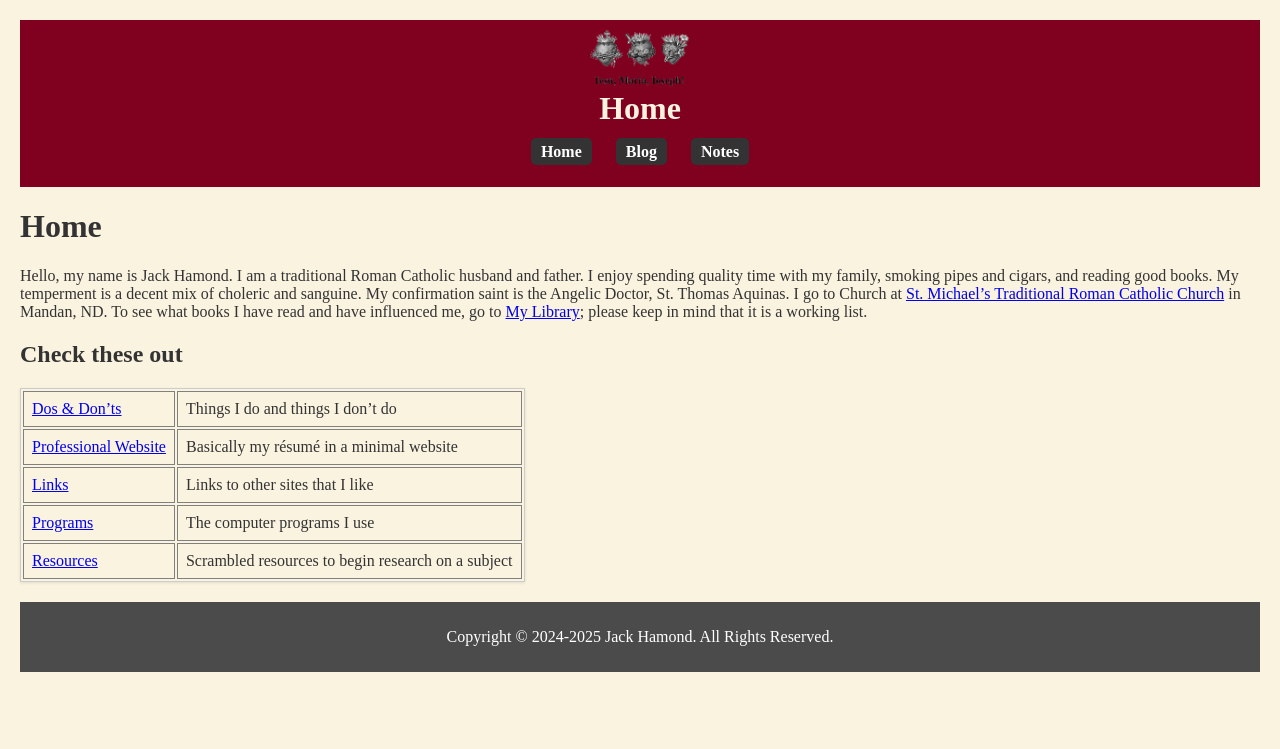
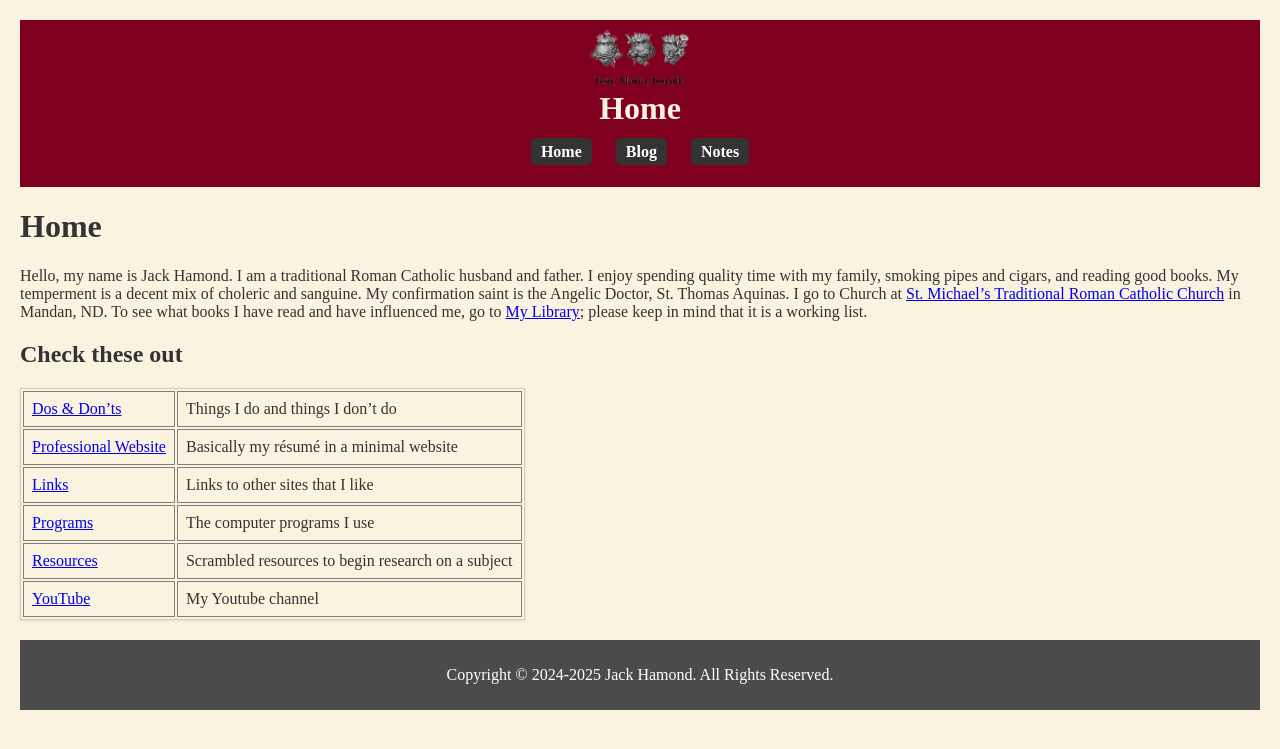
Before and after one commit to jackhamond/jackhamond.github.io, a Jekyll site: the page built from index.md, in a window 1280 px wide. Shown: the top 749 px of the page. Built offline with Jekyll 4.4.1, drawn with Linux system fonts in a browser that asks for light colours; our own code applies the rules of GitHub Pages for plain Markdown files.

Commit message:
Update index.md

```diff
--- a/index.md
+++ b/index.md
@@ -14,3 +14,4 @@ Hello, my name is Jack Hamond. I am a traditional Roman Catholic husband and fat
 | [Links](/indices/links.html) | Links to other sites that I like |
 | [Programs](/indices/programs.html) | The computer programs I use |
 | [Resources](/resources/) | Scrambled resources to begin research on a subject |
+| [YouTube](https://www.youtube.com/@JackHamond) | My Youtube channel |
```
